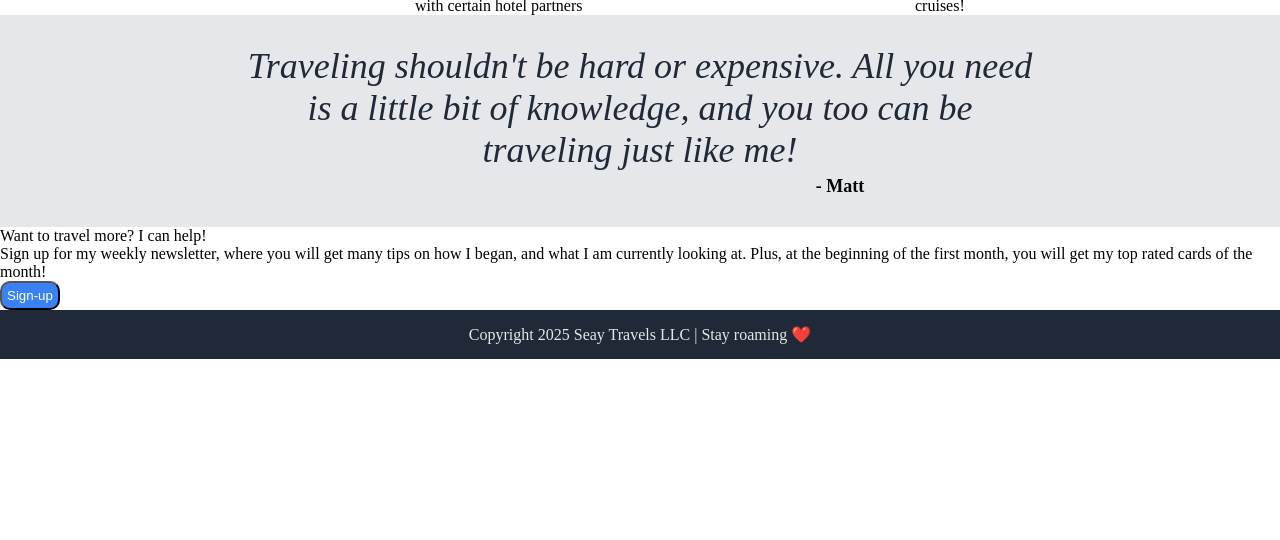
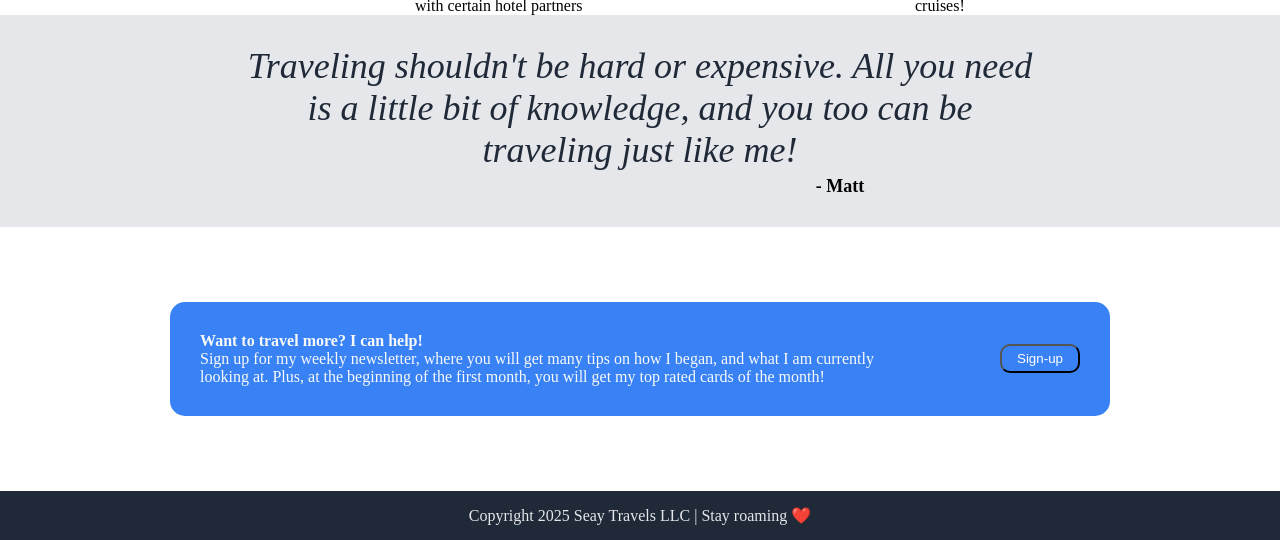
Before and after one commit to mseay97/CC-landingpage, a plain HTML site: page index.html in a window 1280 px wide. Shown: the part 841-1381 px from the top of the page. Before the commit the page ends 1200 px from the top, so only its background shows below. Drawn offline with Linux system fonts and the light colour scheme.

Commit message:
Updated style to sign up for newsletter section of landing page
Styled background, split the child items side by side, edited font text and weight

```diff
--- a/styles.css
+++ b/styles.css
@@ -72,13 +72,15 @@ padding: 50px 50px;
 
 .sign-up{
     border-radius: 10px;
-    padding: 5px;
+    padding: 5px 15px;
     cursor: pointer;
     width: fit-content;
+
 }
 .header-mainimage img{
     display: block;
     width: 450px;
+    border-radius: 5px;
 }
 
 ul{
@@ -148,8 +150,33 @@ a{
 }
 
 
+.Newsletter{
+    display: flex;
+    justify-content: center;
+    align-items: center;
+    background-color: #3882F6;
+    color: #f9faf8;
+    margin: 75px auto;
+    padding: 30px;
+    border-radius: 15px;
+    gap: 100px;
 
+}
+.newsletter-content{
+    display: flex;
+    flex-direction: column;
+    justify-content: center;
+    width: auto;
+    max-width: 700px
+}
 
+.action{
+    font-weight: 900;
+}
+
+.email{
+    font-weight: lighter;
+}
 .footer{
     display: flex;
     justify-content: center;
@@ -157,6 +184,7 @@ a{
     background-color: #1f2937;
     color: #e5e7eb;
     padding: 15px;
+    flex-shrink: 0;
 }
 
 button {
```
